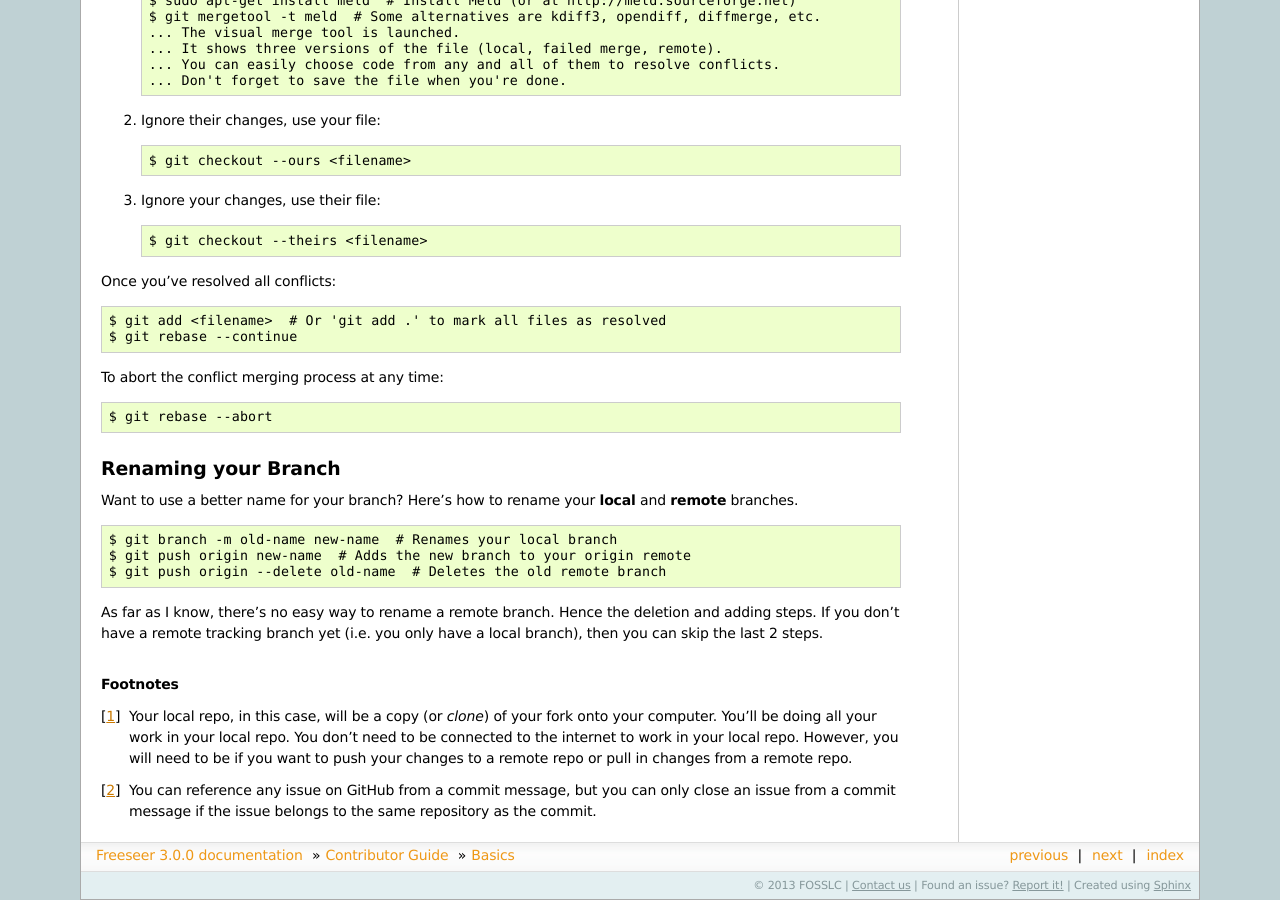
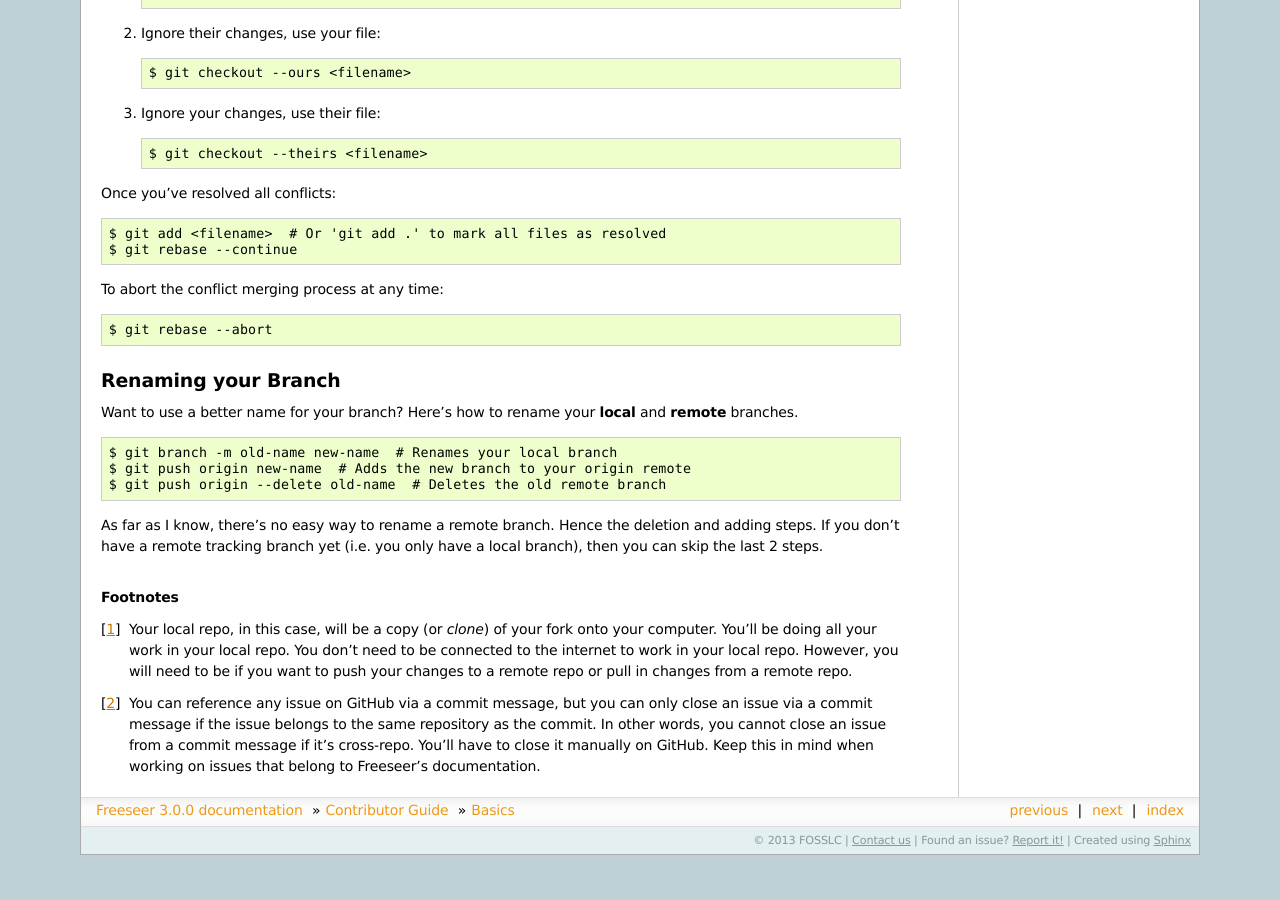
Before and after one commit to Freeseer/freeseer, a Sphinx documentation site: the page built from source/contribute/basics.rst, in a window 1280 px wide and 900 px high, scrolled down 3428 px. Built offline with Sphinx 7.4.7, drawn with Linux system fonts in a browser that asks for light colours; after the commit the page ends 4283 px from its top, so only the background shows below that; some of the changed text lies outside the part shown.

Commit message:
Move content from an important box to a footnote
They said the same thing more or less, neater to group them together.

```diff
--- a/source/contribute/basics.rst
+++ b/source/contribute/basics.rst
@@ -185,10 +185,6 @@ E.g. `'Close #123'`, `'Fix gh-123'`.
     that belong to the original repository. This is especially useful for
     interns who contribute to Freeseer.
 
-.. important:: You cannot close issues from a commit message if it's cross-repo.
-               You'll have to close them manually on GitHub. Keep this in mind
-               when working on issues that belong to Freeseer's documentation.
-
 
 Dealing with Conflicts
 ----------------------
@@ -257,6 +253,9 @@ If you don't have a remote tracking branch yet (i.e. you only have a local branc
          need to be if you want to push your changes to a remote repo or pull in
          changes from a remote repo.
 
-.. [#f2] You can reference any issue on GitHub from a commit message, but you
-         can only close an issue from a commit message if the issue belongs to
-         the same repository as the commit.
+.. [#f2] You can reference any issue on GitHub via a commit message, but you
+         can only close an issue via a commit message if the issue belongs to
+         the same repository as the commit. In other words, you cannot close an
+         issue from a commit message if it’s cross-repo. You’ll have to close
+         it manually on GitHub. Keep this in mind when working on issues that
+         belong to Freeseer’s documentation.
```
